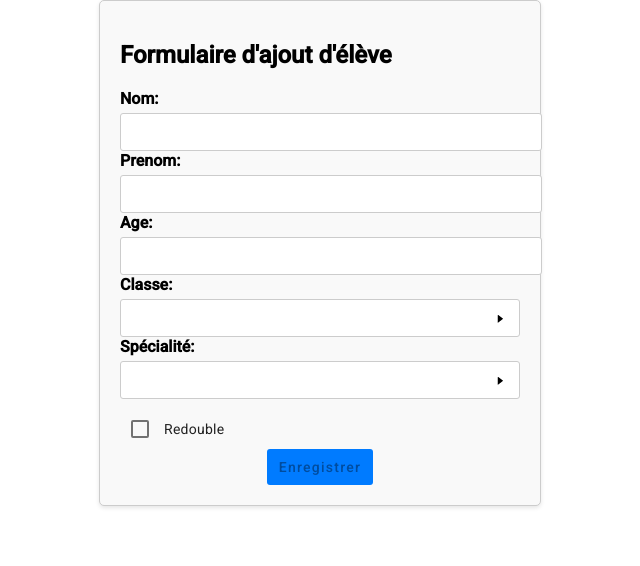
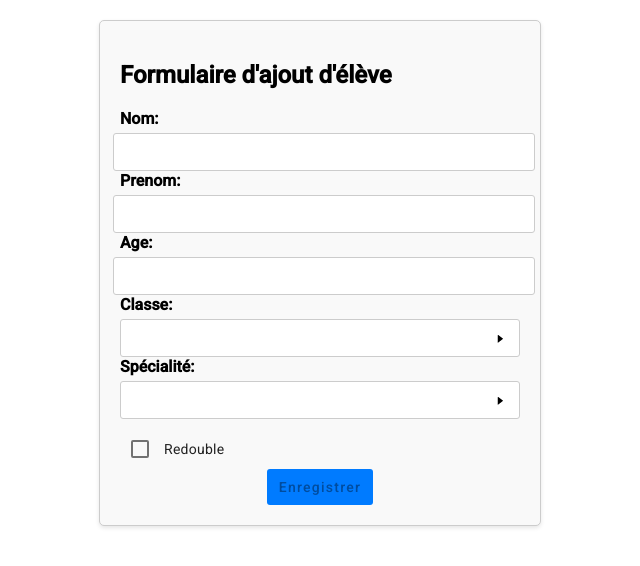
Before and after one commit to Medhiben/site-eleve, an Angular app: page /create in a window 1280 px wide. Shown: the top 566 px of the page, without its empty margins (320-960 px from the left). Built offline with nearby package versions, Linux system fonts and the light colour scheme.

Commit message:
change styles and add h1

```diff
--- a/src/app/connexion/connexion.component.html
+++ b/src/app/connexion/connexion.component.html
@@ -1,5 +1,5 @@
 <div class="form-container">
-<h2>Connexion</h2>
+<h1>Connexion</h1>
 <form [formGroup]="loginForm">
     <label for="email">Adresse e-mail:</label>
     <input type="email" id="email" formControlName="email">
--- a/src/app/connexion/connexion.component.scss
+++ b/src/app/connexion/connexion.component.scss
@@ -1,5 +1,3 @@
-// login.component.scss
-
 :host {
     display: flex;
     justify-content: center;
@@ -16,7 +14,7 @@
       border-radius: 10px;
       box-shadow: 0px 2px 5px rgba(0, 0, 0, 0.1);
 
-      h2 {
+      h1 {
         font-size: 24px;
         margin-bottom: 20px;
         text-align: center;
--- a/src/app/create/create.component.html
+++ b/src/app/create/create.component.html
@@ -2,11 +2,11 @@
     <h2>Formulaire d'ajout d'élève</h2>
     <form [formGroup]="createForm">
         <label for="nom">Nom:</label>
-        <input type="text" id="nom" formControlName="nom" required>
+        <input type="text" id="nom" class="custom-margin" formControlName="nom" required>
         <label for="prenom">Prenom:</label>
-        <input type="text" id="prenom" formControlName="prenom" required>
+        <input type="text" id="prenom" class="custom-margin" formControlName="prenom" required>
         <label for="age">Age:</label>
-        <input type="number" id="age" formControlName="age" required>
+        <input type="number" id="age" class="custom-margin" formControlName="age" required>
 
   <label for="classe">Classe:</label>
   <select name="classe" id="classe" formControlName="classe" required>
--- a/src/app/create/create.component.scss
+++ b/src/app/create/create.component.scss
@@ -13,6 +13,7 @@ form {
     border-radius: 5px;
     box-shadow: 0 2px 4px rgba(0, 0, 0, 0.1);
     background-color: #f9f9f9;
+    margin-top: 20px;
   }
 
   h2 {
@@ -68,3 +69,8 @@ form {
   button:hover {
     background-color: #0056b3;
   }
+
+  /* Styles pour les champs spécifiques avec une marge extérieure */
+.custom-margin {
+  margin-left: -7px; /* Ajoute une marge extérieure de -7px autour des champs spécifiques */
+}
--- a/src/app/edit/edit.component.html
+++ b/src/app/edit/edit.component.html
@@ -3,11 +3,11 @@
     <ng-container *ngIf="createForm">
     <form [formGroup]="createForm">
         <label for="nom">Nom:</label>
-        <input type="text" id="nom" formControlName="nom" required>
+        <input type="text" id="nom" class="custom-margin" formControlName="nom" required>
         <label for="prenom">Prenom:</label>
-        <input type="text" id="prenom" formControlName="prenom" required>
+        <input type="text" id="prenom" class="custom-margin" formControlName="prenom" required>
         <label for="age">Age:</label>
-        <input type="number" id="age" formControlName="age" required>
+        <input type="number" id="age" class="custom-margin" formControlName="age" required>
 
   <label for="classe">Classe:</label>
   <select name="classe" id="classe" formControlName="classe" required>
--- a/src/app/edit/edit.component.scss
+++ b/src/app/edit/edit.component.scss
@@ -12,6 +12,7 @@ form {
     border-radius: 5px;
     box-shadow: 0 2px 4px rgba(0, 0, 0, 0.1);
     background-color: #f9f9f9;
+    margin-top: 20px;
   }
 
   h2 {
@@ -67,3 +68,8 @@ form {
   button:hover {
     background-color: #0056b3;
   }
+
+    /* Styles pour les champs spécifiques avec une marge extérieure */
+.custom-margin {
+  margin-left: -7px; /* Ajoute une marge extérieure de -7px autour des champs spécifiques */
+}
--- a/src/app/home/home.component.html
+++ b/src/app/home/home.component.html
@@ -1,40 +1,32 @@
-<!-- <mat-slide-toggle>Toggle me!</mat-slide-toggle> -->
+<h1>Tableau des Elèves</h1>
+
 <table mat-table [dataSource]="eleves" class="mat-elevation-z8">
 
-  <!--- Note that these columns can be defined in any order.
-        The actual rendered columns are set as a property on the row definition" -->
-
-  <!-- Position Column -->
   <ng-container matColumnDef="nom">
     <th mat-header-cell *matHeaderCellDef> Nom </th>
     <td mat-cell *matCellDef="let eleve"> {{eleve.nom}} </td>
   </ng-container>
 
-  <!-- Name Column -->
   <ng-container matColumnDef="prenom">
     <th mat-header-cell *matHeaderCellDef> Prenom </th>
     <td mat-cell *matCellDef="let eleve"> {{eleve.prenom}} </td>
   </ng-container>
 
-  <!-- Weight Column -->
   <ng-container matColumnDef="age">
     <th mat-header-cell *matHeaderCellDef> Age </th>
     <td mat-cell *matCellDef="let eleve"> {{eleve.age}} </td>
   </ng-container>
 
-  <!-- Symbol Column -->
   <ng-container matColumnDef="classe">
     <th mat-header-cell *matHeaderCellDef> Classe </th>
     <td mat-cell *matCellDef="let eleve"> {{eleve.classe}} </td>
   </ng-container>
 
-  <!-- Symbol Column -->
   <ng-container matColumnDef="specialite">
     <th mat-header-cell *matHeaderCellDef> Specialite </th>
     <td mat-cell *matCellDef="let eleve"> {{eleve.specialite}} </td>
   </ng-container>
 
-  <!-- Symbol Column -->
   <ng-container matColumnDef="redouble">
     <th mat-header-cell *matHeaderCellDef> Redouble </th>
     <td mat-cell *matCellDef="let eleve"> {{eleve.redouble}} </td>
--- a/src/app/home/home.component.scss
+++ b/src/app/home/home.component.scss
@@ -5,3 +5,7 @@
     width: 120px;
     padding-left: 550px;
   }
+
+  h1{
+    text-align: center;
+  }
```
